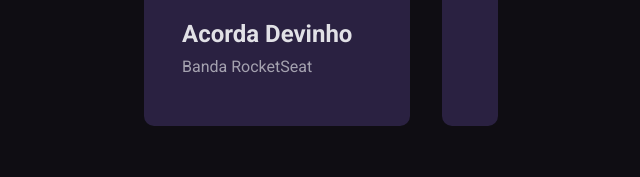
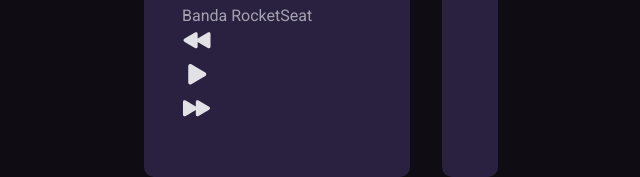
Before and after one commit to Pedro2869/player, a plain HTML site: page index.html in a window 1280 px wide. Shown: the part 463-640 px from the top of the page, without its empty margins (319-959 px from the left). Drawn offline with Linux system fonts and the light colour scheme.

Commit message:
Adicionando os botões

```diff
--- a/index.html
+++ b/index.html
@@ -20,9 +20,28 @@
                 </div>
 
                 <div class="controls">
-                    <div class="prev"></div>
-                    <div class="play"></div>
-                    <div class="next"></div>
+                    <div class="prev">
+                        <svg width="30" height="30" viewBox="0 0 30 30" fill="none" xmlns="http://www.w3.org/2000/svg">
+                            <path d="M2.33917 13.7397L12.9664 7.38149C13.2293 7.22152 13.5303 7.13509 13.8381 7.13123C14.1458 7.12737 14.4489 7.20622 14.7157 7.35955C15.0053 7.52815 15.245 7.77036 15.4107 8.0616C15.5763 8.35284 15.6619 8.68272 15.6588 9.01775V13.4657L25.8274 7.3798C26.0903 7.21983 26.3914 7.13341 26.6991 7.12955C27.0068 7.12568 27.3099 7.20454 27.5768 7.35786C27.8663 7.52646 28.1061 7.76867 28.2717 8.05991C28.4373 8.35115 28.5229 8.68103 28.5198 9.01606V21.4512C28.5231 21.7863 28.4376 22.1163 28.2719 22.4077C28.1063 22.699 27.8664 22.9413 27.5768 23.1099C27.3099 23.2632 27.0068 23.3421 26.6991 23.3382C26.3914 23.3344 26.0903 23.2479 25.8274 23.088L15.6588 16.9993V21.4489C15.6625 21.7844 15.5771 22.1149 15.4114 22.4067C15.2458 22.6985 15.0057 22.9411 14.7157 23.1099C14.4489 23.2632 14.1458 23.3421 13.8381 23.3382C13.5303 23.3344 13.2293 23.2479 12.9664 23.088L2.33917 16.7298C2.08653 16.5715 1.87825 16.3516 1.73386 16.0908C1.58948 15.83 1.51373 15.5368 1.51373 15.2387C1.51373 14.9406 1.58948 14.6473 1.73386 14.3865C1.87825 14.1257 2.08653 13.9058 2.33917 13.7476V13.7397Z" fill="#E1E1E6"/>
+                            </svg>
+                    </div>
+                    <div class="play">
+                        <svg width="30" height="30" viewBox="0 0 30 30" fill="none" xmlns="http://www.w3.org/2000/svg">
+                            <path d="M8.32137 25.586C7.9759 25.5853 7.63655 25.4948 7.33669 25.3232C6.66148 24.9406 6.24173 24.1978 6.24173 23.3915V7.07398C6.24173 6.26542 6.66148 5.52494 7.33669 5.14232C7.64369 4.96589 7.99244 4.87516 8.3465 4.87961C8.70056 4.88407 9.04692 4.98354 9.34938 5.16764L23.2952 13.5155C23.5859 13.6977 23.8255 13.9508 23.9916 14.251C24.1577 14.5511 24.2448 14.8886 24.2448 15.2316C24.2448 15.5747 24.1577 15.9121 23.9916 16.2123C23.8255 16.5125 23.5859 16.7655 23.2952 16.9478L9.34713 25.2979C9.0376 25.485 8.68307 25.5846 8.32137 25.586Z" fill="#E1E1E6"/>
+                            </svg>
+                    </div>
+                    <div class="next">
+                        <svg width="29" height="30" viewBox="0 0 29 30" fill="none" xmlns="http://www.w3.org/2000/svg">
+                            <g clip-path="url(#clip0_42_51)">
+                            <path d="M27.1426 13.7397L16.5154 7.38149C16.2525 7.22152 15.9514 7.13509 15.6437 7.13123C15.336 7.12737 15.0329 7.20622 14.766 7.35955C14.4765 7.52815 14.2368 7.77036 14.0711 8.0616C13.9055 8.35284 13.8199 8.68272 13.823 9.01775V13.4657L3.65435 7.3798C3.39144 7.21983 3.0904 7.13341 2.78268 7.12955C2.47495 7.12568 2.17183 7.20454 1.905 7.35786C1.61547 7.52646 1.37571 7.76867 1.21008 8.05991C1.04445 8.35115 0.958845 8.68103 0.961955 9.01606V21.4512C0.958745 21.7863 1.0443 22.1163 1.20994 22.4076C1.37558 22.699 1.61538 22.9413 1.905 23.1099C2.17183 23.2632 2.47495 23.3421 2.78268 23.3382C3.0904 23.3344 3.39144 23.2479 3.65435 23.088L13.823 16.9993V21.4489C13.8194 21.7844 13.9048 22.1149 14.0704 22.4066C14.2361 22.6984 14.4761 22.9411 14.766 23.1099C15.0329 23.2632 15.336 23.3421 15.6437 23.3382C15.9514 23.3344 16.2525 23.2479 16.5154 23.088L27.1426 16.7298C27.3953 16.5715 27.6035 16.3516 27.7479 16.0908C27.8923 15.83 27.968 15.5368 27.968 15.2387C27.968 14.9406 27.8923 14.6473 27.7479 14.3865C27.6035 14.1257 27.3953 13.9058 27.1426 13.7476V13.7397Z" fill="#E1E1E6"/>
+                            </g>
+                            <defs>
+                            <clipPath id="clip0_42_51">
+                            <rect width="28.8089" height="28.8089" fill="white" transform="translate(0.0612183 0.828369)"/>
+                            </clipPath>
+                            </defs>
+                            </svg>
+                    </div>
                 </div>
             </div>
         </div>
```
